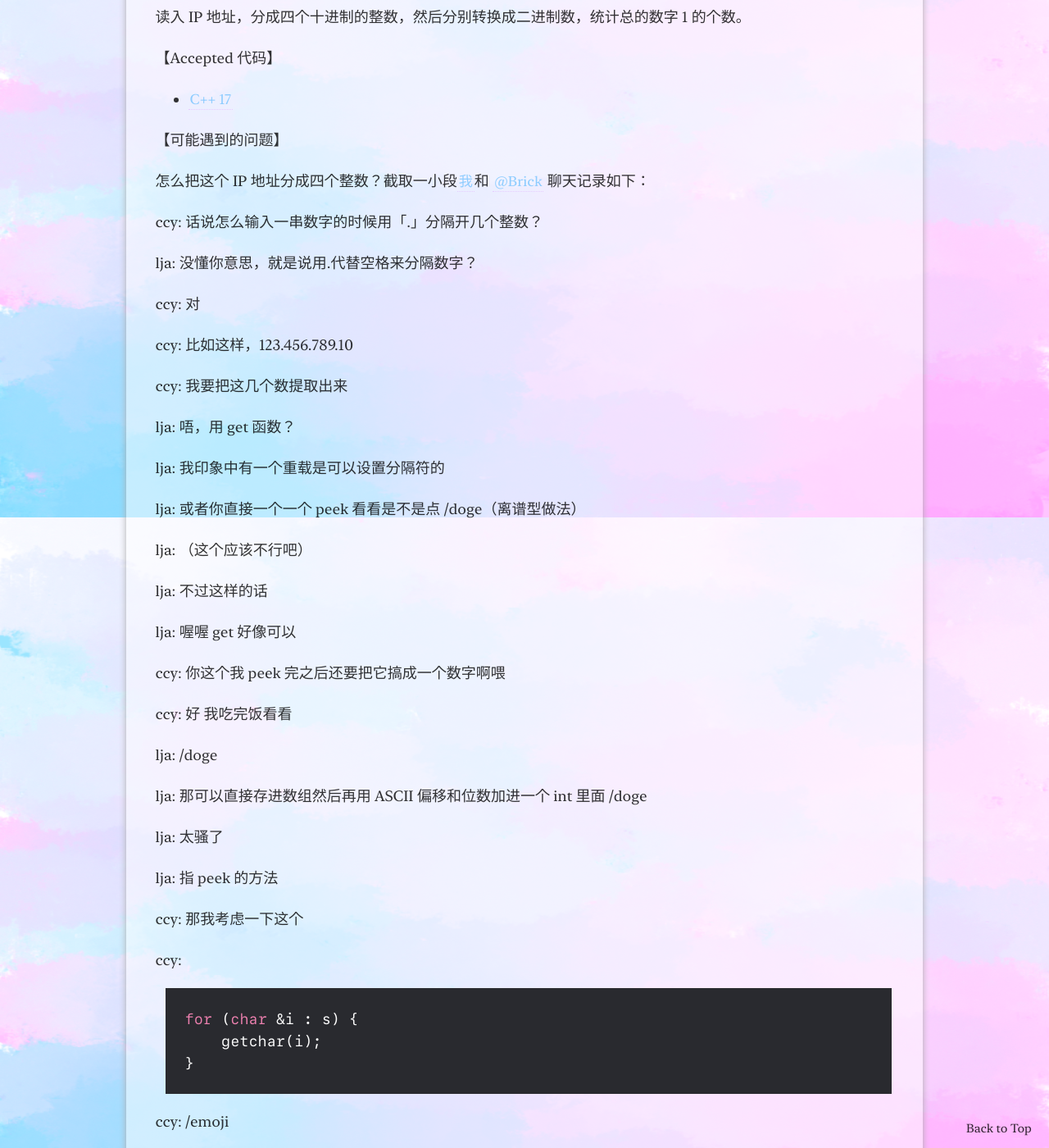
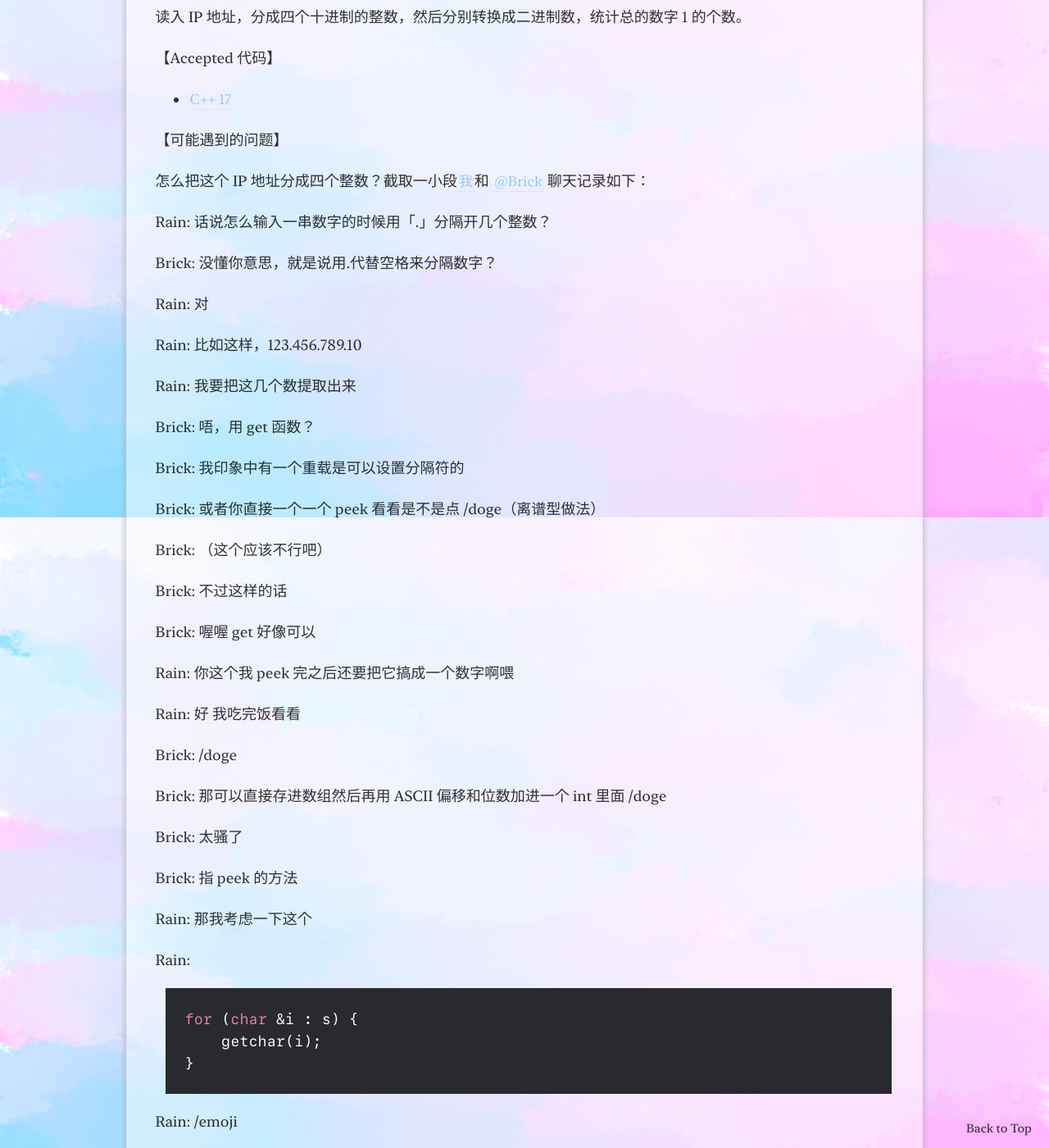
Before and after one commit to Chen-Rain/Chen-Rain.github.io, a Jekyll site: the page built from _posts/2022-06-22-HNU夏季学期程序设计题解.md, in a window 1280 px wide and 1400 px high, scrolled down 15569 px. Shown: the whole window at 82% size. Built offline with Jekyll 4.4.1, drawn with Linux system fonts in a browser that asks for light colours; some web fonts are replaced; formulas are drawn with MathJax 3; comment, search, counter and statistics services are not loaded; some of the changed text lies outside the part shown.

Commit message:
Update 2022-06-22-HNU夏季学期程序设计题解.md

````diff
--- a/_posts/2022-06-22-HNU夏季学期程序设计题解.md
+++ b/_posts/2022-06-22-HNU夏季学期程序设计题解.md
@@ -594,96 +594,98 @@ IP1.IP2.IP3.IP4
 
 怎么把这个 IP 地址分成四个整数？截取一小段[我](https://github.com/Chen-Rain)和 [@Brick](https://github.com/Brick-Loo) 聊天记录如下：
 
-ccy: 话说怎么输入一串数字的时候用「.」分隔开几个整数？
+Rain: 话说怎么输入一串数字的时候用「.」分隔开几个整数？
 
-lja: 没懂你意思，就是说用.代替空格来分隔数字？
+Brick: 没懂你意思，就是说用.代替空格来分隔数字？
 
-ccy: 对
+Rain: 对
 
-ccy: 比如这样，123.456.789.10
+Rain: 比如这样，123.456.789.10
 
-ccy: 我要把这几个数提取出来
+Rain: 我要把这几个数提取出来
 
-lja: 唔，用 get 函数？
+Brick: 唔，用 get 函数？
 
-lja: 我印象中有一个重载是可以设置分隔符的
+Brick: 我印象中有一个重载是可以设置分隔符的
 
-lja: 或者你直接一个一个 peek 看看是不是点 /doge（离谱型做法）
+Brick: 或者你直接一个一个 peek 看看是不是点 /doge（离谱型做法）
 
-lja: （这个应该不行吧）
+Brick: （这个应该不行吧）
 
-lja: 不过这样的话
+Brick: 不过这样的话
 
-lja: 喔喔 get 好像可以
+Brick: 喔喔 get 好像可以
 
-ccy: 你这个我 peek 完之后还要把它搞成一个数字啊喂
+Rain: 你这个我 peek 完之后还要把它搞成一个数字啊喂
 
-ccy: 好 我吃完饭看看
+Rain: 好 我吃完饭看看
 
-lja: /doge
+Brick: /doge
 
-lja: 那可以直接存进数组然后再用 ASCII 偏移和位数加进一个 int 里面 /doge
+Brick: 那可以直接存进数组然后再用 ASCII 偏移和位数加进一个 int 里面 /doge
 
-lja: 太骚了
+Brick: 太骚了
 
-lja: 指 peek 的方法
+Brick: 指 peek 的方法
 
-ccy: 那我考虑一下这个
+Rain: 那我考虑一下这个
 
-ccy:
+Rain:
 ```cpp
 for (char &i : s) {
     getchar(i);
 }
 ```
 
-ccy: /emoji
+Rain: /emoji
 
-lja: 诶
+Brick: 诶
 
-lja: 其实可以整个串读到一个数组
+Brick: 其实可以整个串读到一个数组
 
-lja: 然后从最后开始
+Brick: 然后从最后开始
 
-lja: 往前
+Brick: 往前
 
-lja: 如果是数字的话就乘个 10 再加进来
+Brick: 如果是数字的话就乘个 10 再加进来
 
-lja: 如果不是数字对话就再往前一位存到新的 int 里面
+Brick: 如果不是数字对话就再往前一位存到新的 int 里面
 
-lja: 你是这个意思吗（引用那串代码）
+Brick: 你是这个意思吗（引用那串代码）
 
-ccy: 我是一个字符一个字符的读取
+Rain: 我是一个字符一个字符的读取
 
-ccy: 诶 好像是这个意思
+Rain: 诶 好像是这个意思
 
 然后过了一个晚上……
 
-ccy: @lja 我们好像想复杂了
+Rain: @Brick 我们好像想复杂了
 
-ccy: 这不就直接把点给搞掉了嘛
+Rain: 这不就直接把点给搞掉了嘛
 
 ```c
 scanf("%d.%d.%d.%d", &a, &b, &c, &d);
 ```
 
-ccy: 垃圾吸艹
+Rain: 垃圾吸艹
 
-lja: ？？？
+Brick: ？？？
 
-lja: 没学过这种操作
+Brick: 没学过这种操作
 
-lja: 还是 c 比较牛
+Brick: 还是 c 比较牛
 
-ccy: 如果这个点换成其他字符也 OK
+Rain: 如果这个点换成其他字符也 OK
 
-ccy: 诶 完美（）
+Rain: 诶 完美（）
 
-lja: 好活 看来我假期得学手 c
+Brick: 好活 看来我假期得学手 c
 
 所以我一开始绕了一大圈，绕过了从输入的方法上解决数字分段的问题……但是后来又仔细一想，C++ 里面也有这种输入方式，只要用一个字符变量存储点就行了……
 
 属实离谱。
+
+
 
 ## 作业训练二
 
````
